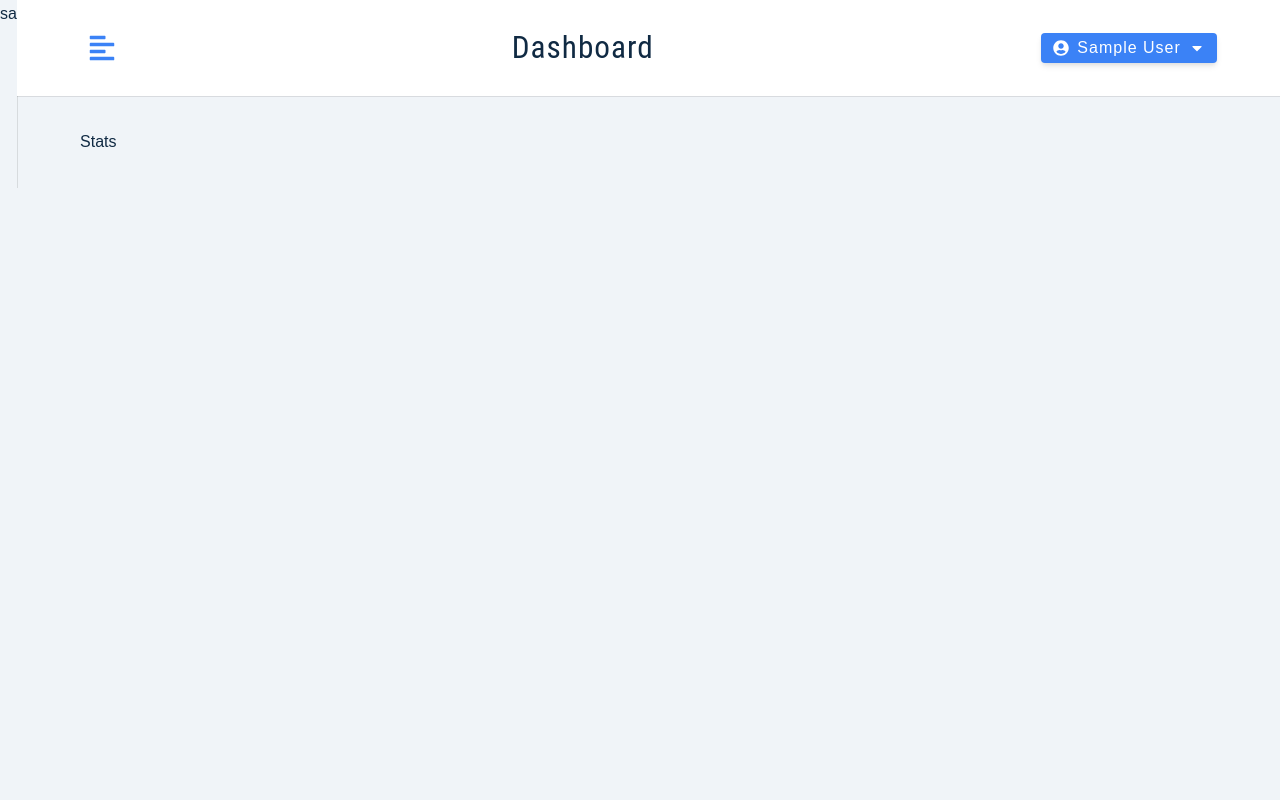
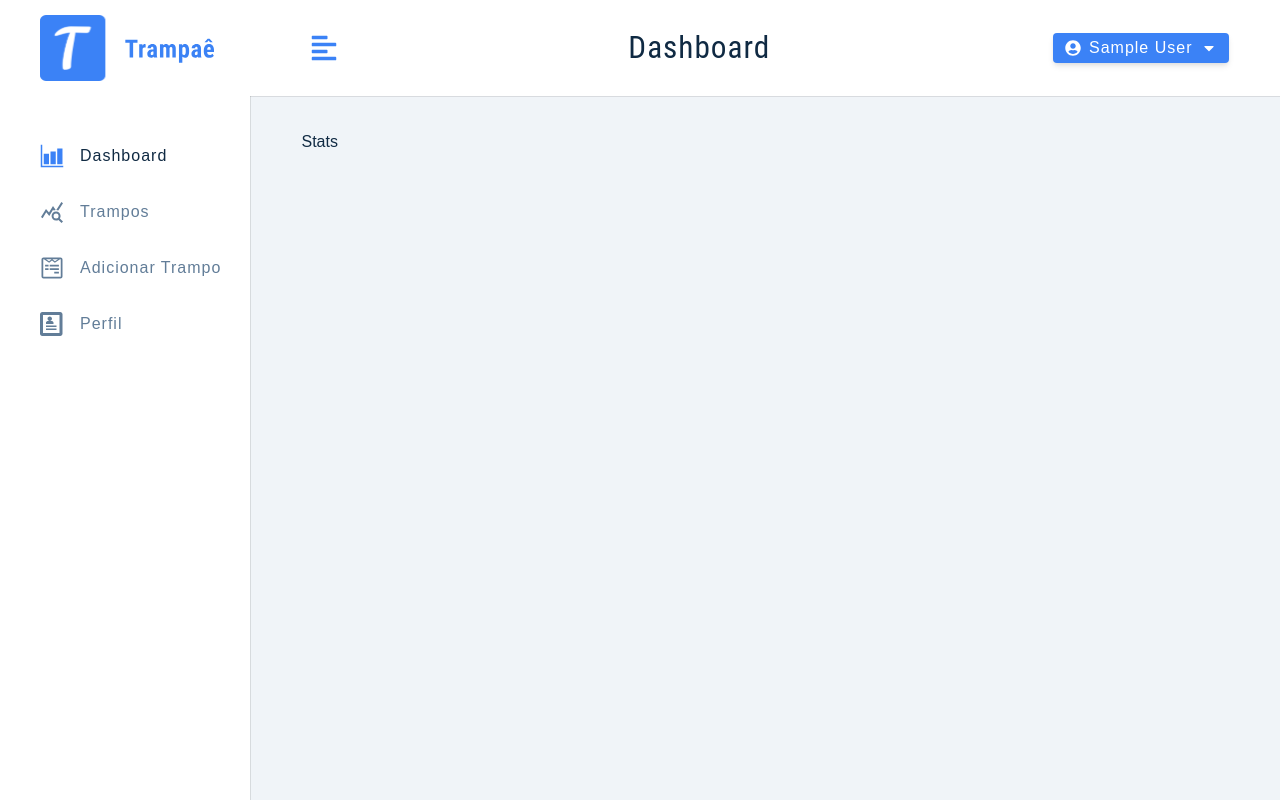
Before and after one commit to Lutefd/Trampae, a React (Create React App) app: page / in a window 1280 px wide. Built offline with nearby package versions, Linux system fonts and the light colour scheme; sample sign-in values are in the browser's storage.

Commit message:
add big sidebar

```diff
--- a/src/components/BigSidebar.js
+++ b/src/components/BigSidebar.js
@@ -1,6 +1,24 @@
 import Wrapper from '../assets/wrappers/BigSidebar';
-
+import NavLinks from './NavLinks';
+import { useSelector } from 'react-redux';
+import Logo from './Logo';
 const BigSidebar = () => {
-  return <Wrapper>sa</Wrapper>;
+  const { isSidebarOpen } = useSelector((store) => store.user);
+  return (
+    <Wrapper>
+      <div
+        className={
+          isSidebarOpen ? 'sidebar-container' : 'sidebar-container show-sidebar'
+        }
+      >
+        <div className="content">
+          <header>
+            <Logo />
+          </header>
+          <NavLinks />
+        </div>
+      </div>
+    </Wrapper>
+  );
 };
 export default BigSidebar;
```
